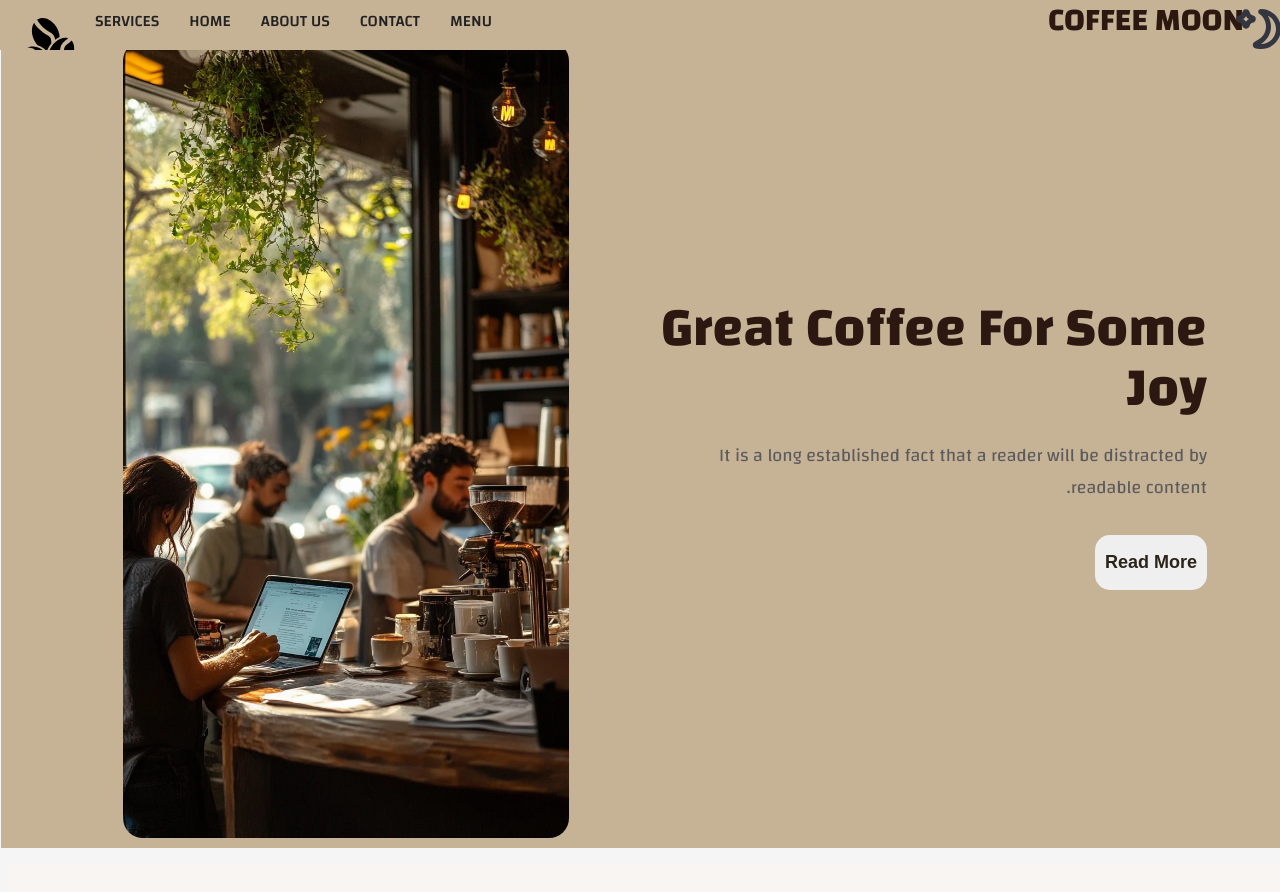
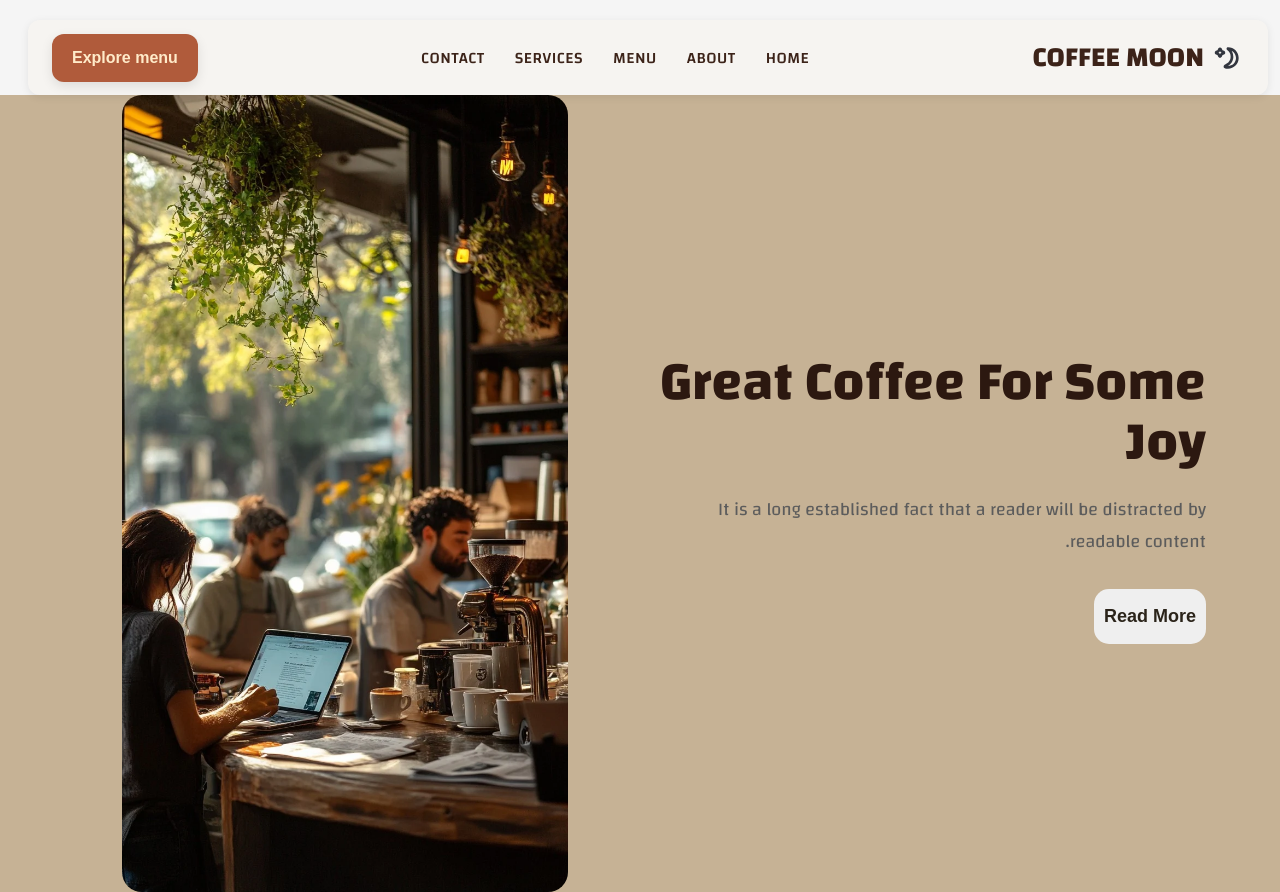
Before and after one commit to sajjadsafavi/coffee-shop-landing-page, a plain HTML site: page index.html in a window 1280 px wide. Shown: the top 892 px of the page. Drawn offline with nearby package versions, Linux system fonts and the light colour scheme; a web font is replaced by a local one.

Commit message:
Refactor header styles and CTA button

```diff
--- a/index.html
+++ b/index.html
@@ -12,17 +12,18 @@
 
 <body>
      <header>
-        <img class="shape-left" src="images/coffee-svg.svg" alt="">
-        <img class="shape-right" src="images/moon-svg.svg" alt="">
+        <div class="header-logo">
+        <img class="logo-icon" src="images/moon-svg.svg" alt="">
         <h1>COFFEE MOON</h1>
+        </div>
             <nav class="navbar">
+                <a href="#">HOME</a>
+                <a href="#">ABOUT</a>
                 <a href="#">MENU</a>
+                <a href="#">SERVICES</a>
                 <a href="#">CONTACT</a>
-                <a href="#">ABOUT US</a>
-                <a href="#">HOME</a>
-                <a href="#">SERVICES</a>
             </nav>
-
+        <button class="header-button">Explore menu</button>
     </header>
         <section class="hero">
 
@@ -93,7 +94,7 @@ incididunt ut labore et dolore magna aliqua.</p>
                             <svg viewBox="0 0 24 24" aria-hidden="true"><path d="M19.6 7.2c.7-.5 1.2-1.1 1.5-1.8-.7.4-1.4.7-2.2.8-.6-.7-1.5-1.1-2.5-1.1-1.9 0-3.4 1.5-3.4 3.4 0 .3 0 .5.1.7-2.8-.1-5.3-1.5-7-3.5-.3.5-.5 1.1-.5 1.7 0 1.2.6 2.2 1.6 2.8-.6 0-1.1-.2-1.6-.5v.1c0 1.7 1.2 3.1 2.8 3.4-.3.1-.6.1-.9.1-.2 0-.4 0-.6-.1.4 1.3 1.6 2.2 3 2.2-1.1.9-2.5 1.4-4 1.4-.3 0-.6 0-.9-.1 1.4.9 3.1 1.4 4.9 1.4 5.9 0 9.1-4.9 9.1-9.1v-.4c.6-.5 1.2-1.1 1.6-1.8z"/></svg>
                         </a>
                         <a href="#" class="footer-social-link" aria-label="Pinterest">
-                            <svg viewBox="0 0 24 24" aria-hidden="true"><path d="M12 2C6.5 2 2 6.5 2 12c0 4.1 2.5 7.6 6 9.2-.1-.8-.2-2 .4-2.9.4-.7 2.6-11.1 2.6-11.1s-.7-.3-.7-1.4c0-1.3.8-2.3 1.7-2.3.8 0 1.2.6 1.2 1.3 0 .8-.5 2-0.8 3.1-.2 1 .7 1.8 1.7 1.8 2 0 3.6-2.1 3.6-5.1 0-2.7-1.9-4.6-4.7-4.6-3.2 0-5.1 2.4-5.1 4.9 0 1 .4 2.1.8 2.7.1.1.1.2.1.3-.1.4-.3 1.3-.4 1.5-.1.3-.4.4-.7.2-1.9-.8-3.1-3.3-3.1-5.3 0-4.3 3.1-8.3 9-8.3 4.7 0 8.4 3.4 8.4 7.9 0 4.7-3 8.5-7.1 8.5-1.4 0-2.7-.7-3.1-1.6l-.8 3.1c-.3 1.2-1.1 2.7-1.6 3.6 1.2.4 2.5.6 3.8.6 5.5 0 10-4.5 10-10S17.5 2 12 2z"/></svg>
+                            <svg  aria-hidden="true"><path d="M12 2C6.5 2 2 6.5 2 12c0 4.1 2.5 7.6 6 9.2-.1-.8-.2-2 .4-2.9.4-.7 2.6-11.1 2.6-11.1s-.7-.3-.7-1.4c0-1.3.8-2.3 1.7-2.3.8 0 1.2.6 1.2 1.3 0 .8-.5 2-0.8 3.1-.2 1 .7 1.8 1.7 1.8 2 0 3.6-2.1 3.6-5.1 0-2.7-1.9-4.6-4.7-4.6-3.2 0-5.1 2.4-5.1 4.9 0 1 .4 2.1.8 2.7.1.1.1.2.1.3-.1.4-.3 1.3-.4 1.5-.1.3-.4.4-.7.2-1.9-.8-3.1-3.3-3.1-5.3 0-4.3 3.1-8.3 9-8.3 4.7 0 8.4 3.4 8.4 7.9 0 4.7-3 8.5-7.1 8.5-1.4 0-2.7-.7-3.1-1.6l-.8 3.1c-.3 1.2-1.1 2.7-1.6 3.6 1.2.4 2.5.6 3.8.6 5.5 0 10-4.5 10-10S17.5 2 12 2z"/></svg>
                         </a>
                         <a href="#" class="footer-social-link" aria-label="Instagram">
                             <svg viewBox="0 0 24 24" aria-hidden="true"><path d="M7 2h10a5 5 0 0 1 5 5v10a5 5 0 0 1-5 5H7a5 5 0 0 1-5-5V7a5 5 0 0 1 5-5zm10 2H7a3 3 0 0 0-3 3v10a3 3 0 0 0 3 3h10a3 3 0 0 0 3-3V7a3 3 0 0 0-3-3zm-5 3.5A5.5 5.5 0 1 1 6.5 13 5.5 5.5 0 0 1 12 7.5zm0 2A3.5 3.5 0 1 0 15.5 13 3.5 3.5 0 0 0 12 9.5zM17.8 6.2a1.2 1.2 0 1 1-1.2 1.2 1.2 1.2 0 0 1 1.2-1.2z"/></svg>
--- a/style.css
+++ b/style.css
@@ -14,6 +14,7 @@ padding:0px;
 --secondary-color:rgb(215, 151, 113);
 --accent-color:rgb(176, 91, 59);
 --light-color:rgb(255, 235, 201);
+--text-dark: rgb(60,35,25);
 }
 /* GLOBAL */
 body {
@@ -28,34 +29,29 @@ position: relative;
 display: flex;
 justify-content: space-between;
 align-items: center;
-padding: 0px 20px;
-margin: -9px -9px;
-overflow: hidden;
-background-color: #c6b295
-}
-header h1{
-font-size: 32px;
-padding: 0px 34px;
-color: #2c1810;
-font-weight: 700;
+z-index: 10;
+border-radius: 12px;
+box-shadow: 0 2px 8px rgba(0,0,0,0.08);
+background-color: rgba(255,235,201,0.1);
+height: 75px;
+margin: 20px 20px 0px 20px;
+padding: 0px 24px 0px 24px;
 }
 nav{
 display: flex;
-gap: 5px;
-margin: 0px 50px;
-padding: 0px 0px;
+gap: 30px;
+letter-spacing: 0.5px;
 }
 nav a{
 position: relative;
 text-decoration: none;
-color: #222;
-margin-left: 25px;
+color:var(--text-dark);
 font-weight: 500;
 font-size: 16px;
 transition: 0.3s;
 }
 nav a:hover{
-color: #55452e;
+color: var(--accent-color);
 }
 nav a::after{
 content: "";
@@ -64,28 +60,43 @@ left: 0;
 bottom: -5px;
 width: 0%;
 height: 2px;
-background-color: #55452e;
+background-color: var(--accent-color);
 transition: width 0.3s ease;
 }
 nav a:hover::after{
 width: 100%;
 }
-.shape-left{
-position: absolute;
-    left: 20px;
-    top: 24px;
-    width: 57px;
-    opacity: 1.1;
+.logo-icon{
+width: 32px;
 }
-.shape-right{
-position: absolute;
-    right: 7px;
-    top: 8px;
-    width: 60px;
-    opacity: 1.5;
+.header-logo{
+display: flex;
+align-items: center;
+gap: 8px;
 }
-
-
+.header-logo h1{
+font-size: 28px;
+font-weight: 700;
+color: var(--text-dark);
+}
+.header-button{
+background-color: var(--accent-color);
+color: var(--light-color);
+border-radius: 12px;
+border: none;
+font-weight: 600;
+font-size: 16px;
+padding: 15px 20px;
+cursor: pointer;
+transition: 0.3s;
+box-shadow: 0 4px 12px rgba(0,0,0,0.10);
+}
+.header-button:hover{
+background-color:var(--primary-color) ;
+transform: translateY(-3px);
+box-shadow: 0 6px 18px rgba(0, 0, 0, 0.341);
+}
+/* HERO */
 .hero {
 display: flex;
 align-items: center;
```
Lines whose indentation alone changed are shown as unchanged.
